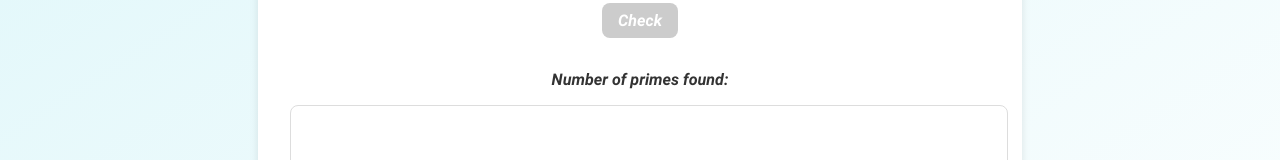
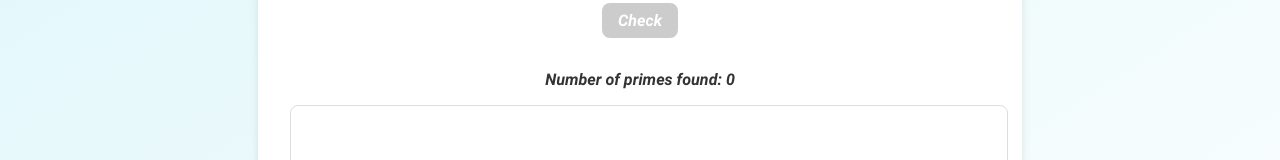
Before and after one commit to KrisztinaBrczan/Primes, a React (Vite) app: page / in a window 1280 px wide. Shown: the part 216-376 px from the top of the page. Built offline with nearby package versions, Linux system fonts and the light colour scheme.

Commit message:
remove console.logs

```diff
--- a/src/App.tsx
+++ b/src/App.tsx
@@ -44,8 +44,6 @@ const App: React.FC = () => {
   const [isDisabled, setIsDisabled] = useState<boolean>(false);
   const [inputValue, setInputValue] = useState<InputValues>(initialInputValues);
 
-  console.log(singleNumber);
-
   function checkIfPrime(number: number) {
     let isPrime: boolean = isSingleNumberPrime(number);
     setIsPrime(isPrime);
@@ -70,9 +68,6 @@ const App: React.FC = () => {
     setPrimes(primeNumbers);
     setRange(initialRangeValues);
   }
-
-  console.log(isPrime);
-  console.log(primes);
 
   return (
     <>
--- a/src/components/DisplayResult.tsx
+++ b/src/components/DisplayResult.tsx
@@ -58,6 +58,7 @@ const DisplayResult: React.FC<ReceivedProps> = ({
         if (count === primes.length) {
           clearInterval(interval);
         }
+
         setCount(count++);
 
         if (index >= primes.length) {
@@ -87,7 +88,7 @@ const DisplayResult: React.FC<ReceivedProps> = ({
         <div>
           <span>
             Number of primes found:{" "}
-            <span style={{ display: count === 0 ? "none" : "inline" }}>
+            <span style={{ display: count === null ? "none" : "inline" }}>
               {count}
             </span>
           </span>
--- a/src/components/InputContainer.tsx
+++ b/src/components/InputContainer.tsx
@@ -71,15 +71,13 @@ const InputContainer: React.FC<ReiceviedProps> = ({
             }}
           />
         </label>
+
         <Button
           disabled={
-            singleNumber
-              ? false
-              : true || range.start !== null || range.end !== null
+            singleNumber === null || range.start !== null || range.end !== null
           }
           onClick={() => {
-            singleNumber ? checkIfPrime(singleNumber) : null;
-
+            singleNumber !== null ? checkIfPrime(singleNumber) : null;
             setIsDisabled(true);
           }}
         >
```
